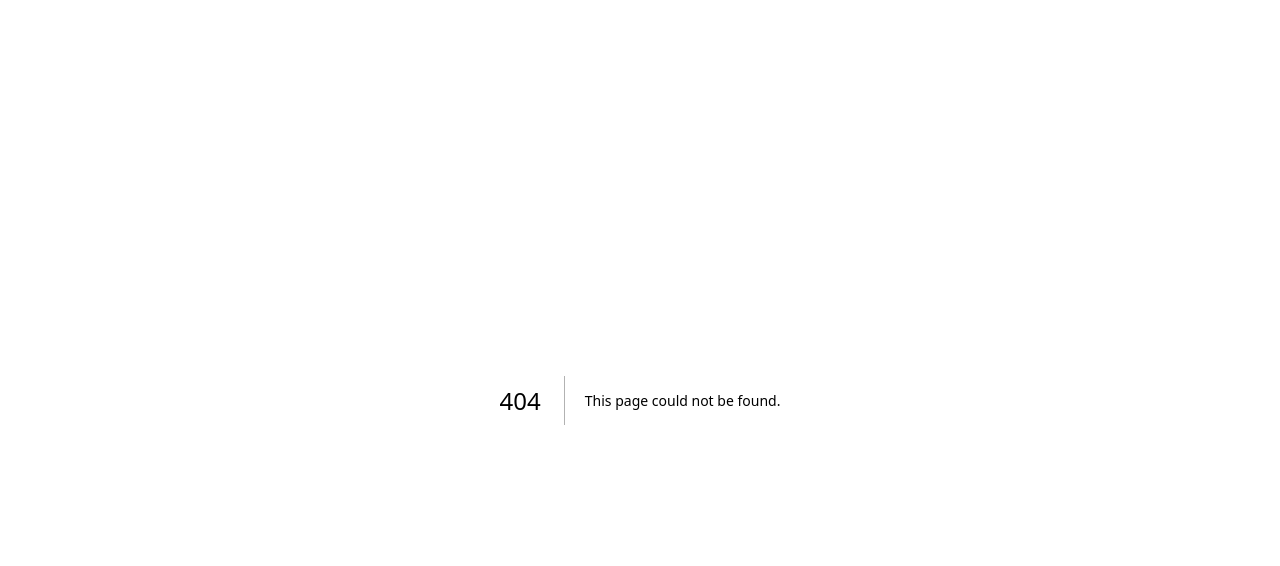
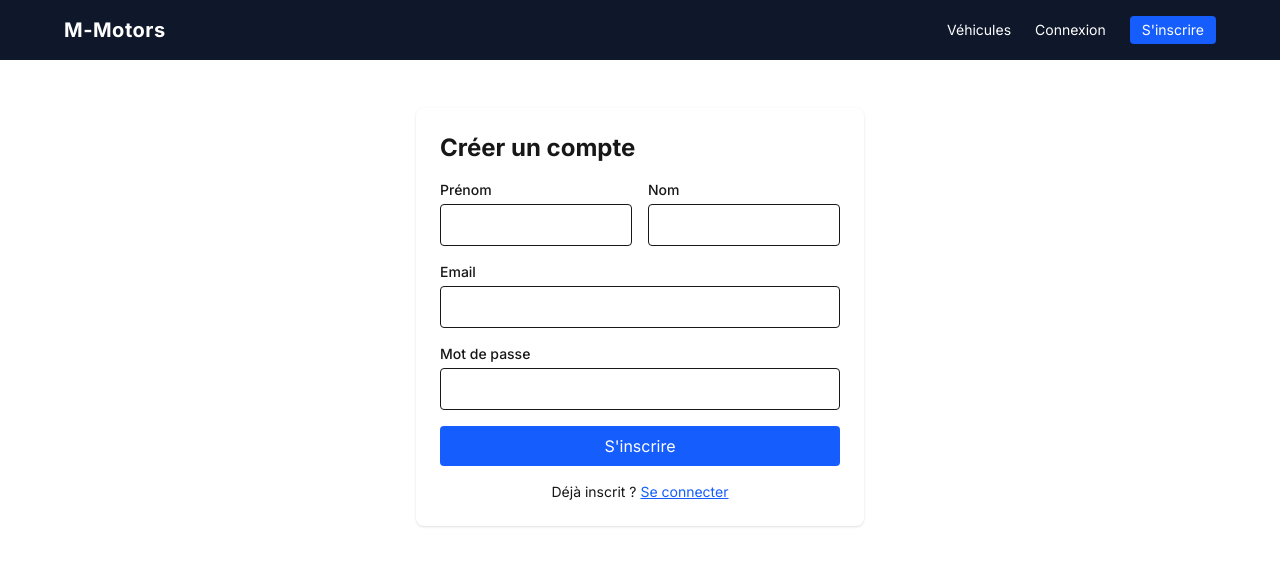
Before and after one commit to Zakaria-elb/m-motors-frontend, a Next.js app: page /register in a window 1280 px wide. Before the commit this address had no page. Shown: the top 566 px of the page. Built offline with nearby package versions, Linux system fonts and the light colour scheme; no server answers.

Commit message:
feat: layout, page accueil recherche, auth login/register + fix types

```diff
--- a/src/app/layout.tsx
+++ b/src/app/layout.tsx
@@ -1,33 +1,40 @@
-import type { Metadata } from "next";
-import { Geist, Geist_Mono } from "next/font/google";
-import "./globals.css";
+// ============================================
+// Ce fichier est le SQUELETTE de toute l'application.
+// Il s'affiche AUTOUR de chaque page.
+// ============================================
 
-const geistSans = Geist({
-  variable: "--font-geist-sans",
-  subsets: ["latin"],
-});
+import type { Metadata } from "next";   // Pour définir le titre de l'onglet navigateur
+import { Inter } from "next/font/google"; // Police d'écriture
+import "./globals.css";                  // Les styles Tailwind CSS de base
+import { AuthProvider } from "@/providers/auth-provider"; // Notre "mémoire" utilisateur
+import { Navbar } from "@/components/navbar";             // Notre barre de navigation
 
-const geistMono = Geist_Mono({
-  variable: "--font-geist-mono",
-  subsets: ["latin"],
-});
+// On charge la police Inter (Google Fonts optimisée par Next.js)
+const inter = Inter({ subsets: ["latin"] });
 
+// Le titre qui apparaît dans l'onglet du navigateur
 export const metadata: Metadata = {
-  title: "Create Next App",
-  description: "Generated by create next app",
+  title: "M-Motors - Achat & Location de véhicules",
+  description: "Trouvez votre prochain véhicule d'occasion chez M-Motors",
 };
 
 export default function RootLayout({
-  children,
+  children, // "children" = la page spécifique affichée (accueil, login, etc.)
 }: Readonly<{
   children: React.ReactNode;
 }>) {
   return (
-    <html
-      lang="en"
-      className={`${geistSans.variable} ${geistMono.variable} h-full antialiased`}
-    >
-      <body className="min-h-full flex flex-col">{children}</body>
-    </html>
+    // AuthProvider englobe TOUT pour que n'importe quelle page sache si tu es connecté
+    <AuthProvider>
+      <html lang="fr">
+        <body className={`${inter.className} bg-gray-50 min-h-screen`}>
+          {/* La Navbar est affichée sur TOUTES les pages */}
+          <Navbar />
+
+          {/* Ici s'insère la page spécifique (accueil, login, etc.) */}
+          <main>{children}</main>
+        </body>
+      </html>
+    </AuthProvider>
   );
 }
--- /dev/null
+++ b/src/app/login/page.tsx
@@ -0,0 +1,67 @@
+'use client';
+
+import { useState } from "react";
+import { useAuth } from "@/providers/auth-provider";
+import Link from "next/link";
+
+export default function LoginPage() {
+  const { login } = useAuth(); // On récupère la fonction login du contexte
+  const [error, setError] = useState(""); // Message d'erreur éventuel
+
+  async function handleSubmit(e: React.FormEvent<HTMLFormElement>) {
+    e.preventDefault(); // Empêche le navigateur de recharger la page (comportement par défaut des formulaires)
+
+    const formData = new FormData(e.currentTarget); // Récupère les valeurs des inputs
+    const email = formData.get("email") as string;
+    const password = formData.get("password") as string;
+
+    try {
+      await login(email, password); // Appel à l'API via notre AuthProvider
+      window.location.href = "/espace-client"; // Redirection vers l'espace client
+    } catch {
+      setError("Email ou mot de passe invalide");
+    }
+  }
+
+  return (
+    <div className="max-w-md mx-auto mt-12 p-6 bg-white rounded-lg shadow">
+      <h1 className="text-2xl font-bold mb-4">Connexion</h1>
+
+      {error && <p className="text-red-600 mb-4 text-sm">{error}</p>}
+
+      <form onSubmit={handleSubmit} className="space-y-4">
+        <div>
+          <label className="block text-sm font-medium mb-1">Email</label>
+          <input
+            name="email"
+            type="email"
+            required
+            className="w-full border rounded px-3 py-2 focus:outline-none focus:ring-2 focus:ring-blue-500"
+          />
+        </div>
+        <div>
+          <label className="block text-sm font-medium mb-1">Mot de passe</label>
+          <input
+            name="password"
+            type="password"
+            required
+            className="w-full border rounded px-3 py-2 focus:outline-none focus:ring-2 focus:ring-blue-500"
+          />
+        </div>
+        <button
+          type="submit"
+          className="w-full bg-slate-900 text-white py-2 rounded hover:bg-slate-800"
+        >
+          Se connecter
+        </button>
+      </form>
+
+      <p className="mt-4 text-sm text-center">
+        Pas encore de compte ?{" "}
+        <Link href="/register" className="text-blue-600 underline hover:text-blue-800">
+          S'inscrire
+        </Link>
+      </p>
+    </div>
+  );
+}
--- a/src/app/page.tsx
+++ b/src/app/page.tsx
@@ -1,65 +1,128 @@
-import Image from "next/image";
+// ============================================
+// PAGE D'ACCUEIL : Vitrine & Recherche de véhicules
+// 'use client' = cette page est interactive (hooks React autorisés)
+// ============================================
 
-export default function Home() {
+'use client';
+
+import { useEffect, useState } from "react"; // useState = stocker des données / useEffect = action au chargement
+import Link from "next/link";               // Link = navigation rapide sans rechargement de page
+import { api } from "@/lib/api-client";    // Notre "facteur" pour parler au backend
+import { Vehicle, VehicleType } from "@/types"; // Notre "dictionnaire" de données
+
+export default function HomePage() {
+  // --- ÉTAT (state) de la page ---
+  // "vehicles" = la liste des voitures affichées. Au départ : tableau vide [].
+  const [vehicles, setVehicles] = useState<Vehicle[]>([]);
+
+  // "filter" = le filtre actif (TOUS, ACHAT, LOCATION). Au départ : "ALL".
+  const [filter, setFilter] = useState<VehicleType | "ALL">("ALL");
+
+  // --- CHARGEMENT DES DONNÉES ---
+  // useEffect dit : "Exécute ce code UNE FOIS, au moment où le composant apparaît à l'écran"
+  useEffect(() => {
+    async function loadVehicles() {
+      try {
+        // Si le filtre est "ALL", on ne met pas de paramètre. Sinon on envoie ?type=ACHAT ou ?type=LOCATION
+        const params = filter === "ALL" ? undefined : { type: filter };
+        const data = await api.getVehicles(params);
+        setVehicles(data); // On stocke les voitures reçues dans notre state
+      } catch (error) {
+        console.error("Erreur chargement véhicules:", error);
+      }
+    }
+    loadVehicles();
+  }, [filter]); // Le [filter] signifie : "Re-lance ce code SI 'filter' change"
+
+  // Les 4 boutons de filtre
+  const filters: { key: VehicleType | "ALL"; label: string }[] = [
+    { key: "ALL", label: "Tous" },
+    { key: "ACHAT", label: "Achat" },
+    { key: "LOCATION", label: "Location" },
+    { key: "LES_DEUX", label: "Achat / Location" },
+  ];
+
   return (
-    <div className="flex flex-col flex-1 items-center justify-center bg-zinc-50 font-sans dark:bg-black">
-      <main className="flex flex-1 w-full max-w-3xl flex-col items-center justify-between py-32 px-16 bg-white dark:bg-black sm:items-start">
-        <Image
-          className="dark:invert"
-          src="/next.svg"
-          alt="Next.js logo"
-          width={100}
-          height={20}
-          priority
-        />
-        <div className="flex flex-col items-center gap-6 text-center sm:items-start sm:text-left">
-          <h1 className="max-w-xs text-3xl font-semibold leading-10 tracking-tight text-black dark:text-zinc-50">
-            To get started, edit the page.tsx file.
-          </h1>
-          <p className="max-w-md text-lg leading-8 text-zinc-600 dark:text-zinc-400">
-            Looking for a starting point or more instructions? Head over to{" "}
-            <a
-              href="https://vercel.com/templates?framework=next.js&utm_source=create-next-app&utm_medium=appdir-template-tw&utm_campaign=create-next-app"
-              className="font-medium text-zinc-950 dark:text-zinc-50"
-            >
-              Templates
-            </a>{" "}
-            or the{" "}
-            <a
-              href="https://nextjs.org/learn?utm_source=create-next-app&utm_medium=appdir-template-tw&utm_campaign=create-next-app"
-              className="font-medium text-zinc-950 dark:text-zinc-50"
-            >
-              Learning
-            </a>{" "}
-            center.
-          </p>
-        </div>
-        <div className="flex flex-col gap-4 text-base font-medium sm:flex-row">
-          <a
-            className="flex h-12 w-full items-center justify-center gap-2 rounded-full bg-foreground px-5 text-background transition-colors hover:bg-[#383838] dark:hover:bg-[#ccc] md:w-[158px]"
-            href="https://vercel.com/new?utm_source=create-next-app&utm_medium=appdir-template-tw&utm_campaign=create-next-app"
-            target="_blank"
-            rel="noopener noreferrer"
+    <div className="max-w-6xl mx-auto p-6">
+      {/* Titre */}
+      <h1 className="text-3xl font-bold mb-2">Nos véhicules d'occasion</h1>
+      <p className="text-gray-600 mb-6">
+        Trouvez votre prochain véhicule, à acheter ou à louer en LLD.
+      </p>
+
+      {/* BARRE DE FILTRES */}
+      <div className="flex gap-2 mb-8">
+        {filters.map((f) => (
+          <button
+            key={f.key}
+            onClick={() => setFilter(f.key)} // Au clic, on change le filtre → useEffect se déclenche
+            className={`px-4 py-2 rounded-full text-sm font-medium border transition ${
+              filter === f.key
+                ? "bg-slate-900 text-white border-slate-900" // Style actif (sélectionné)
+                : "bg-white text-slate-700 hover:bg-gray-100" // Style inactif
+            }`}
           >
-            <Image
-              className="dark:invert"
-              src="/vercel.svg"
-              alt="Vercel logomark"
-              width={16}
-              height={16}
+            {f.label}
+          </button>
+        ))}
+      </div>
+
+      {/* GRILLE DE VÉHICULES */}
+      <div className="grid grid-cols-1 sm:grid-cols-2 lg:grid-cols-3 gap-6">
+        {vehicles.map((v) => (
+          <div
+            key={v.id}
+            className="bg-white rounded-xl shadow-sm border overflow-hidden hover:shadow-md transition"
+          >
+            {/* Image (on prend la première, ou un placeholder si absente) */}
+            <img
+              src={v.imageUrls[0] || "/car-placeholder.jpg"}
+              alt={`${v.brand} ${v.model}`}
+              className="w-full h-48 object-cover"
             />
-            Deploy Now
-          </a>
-          <a
-            className="flex h-12 w-full items-center justify-center rounded-full border border-solid border-black/[.08] px-5 transition-colors hover:border-transparent hover:bg-black/[.04] dark:border-white/[.145] dark:hover:bg-[#1a1a1a] md:w-[158px]"
-            href="https://nextjs.org/docs?utm_source=create-next-app&utm_medium=appdir-template-tw&utm_campaign=create-next-app"
-            target="_blank"
-            rel="noopener noreferrer"
-          >
-            Documentation
-          </a>
-        </div>
-      </main>
+
+            <div className="p-4">
+              <div className="flex justify-between items-start mb-2">
+                <h2 className="text-lg font-bold">{v.brand} {v.model}</h2>
+                <span className="text-xs px-2 py-1 rounded bg-gray-100 text-gray-700">
+                  {v.year}
+                </span>
+              </div>
+
+              <p className="text-gray-500 text-sm mb-3">
+                {v.mileage.toLocaleString()} km
+              </p>
+
+              {/* Prix ou Loyer */}
+              <div className="mb-4">
+                {v.price && (
+                  <p className="text-xl font-bold text-blue-700">
+                    {v.price.toLocaleString()} €
+                  </p>
+                )}
+                {v.monthlyPrice && (
+                  <p className="text-xl font-bold text-green-700">
+                    {v.monthlyPrice} €/mois
+                  </p>
+                )}
+              </div>
+
+              {/* Bouton vers la fiche détaillée */}
+              <Link
+                href={`/vehicules/${v.id}`}
+                className="block text-center bg-slate-900 text-white py-2 rounded-lg hover:bg-slate-800"
+              >
+                Voir la fiche
+              </Link>
+            </div>
+          </div>
+        ))}
+      </div>
+
+      {/* Message si aucun véhicule */}
+      {vehicles.length === 0 && (
+        <p className="text-center text-gray-500 mt-10">Aucun véhicule disponible pour le moment.</p>
+      )}
     </div>
   );
 }
--- /dev/null
+++ b/src/app/register/page.tsx
@@ -0,0 +1,69 @@
+'use client';
+
+import { useState } from "react";
+import { api } from "@/lib/api-client";
+import Link from "next/link";
+import { useRouter } from "next/navigation"; // useRouter permet de naviguer proprement en SPA
+
+export default function RegisterPage() {
+  const router = useRouter();
+  const [error, setError] = useState("");
+
+  async function handleSubmit(e: React.FormEvent<HTMLFormElement>) {
+    e.preventDefault();
+    const formData = new FormData(e.currentTarget);
+
+    try {
+      await api.register({
+        email: formData.get("email") as string,
+        password: formData.get("password") as string,
+        firstName: formData.get("firstName") as string,
+        lastName: formData.get("lastName") as string,
+      });
+
+      // Inscription réussie : on redirige vers la page de login
+      router.push("/login");
+    } catch (err: any) {
+      setError(err.message || "Erreur lors de l'inscription");
+    }
+  }
+
+  return (
+    <div className="max-w-md mx-auto mt-12 p-6 bg-white rounded-lg shadow">
+      <h1 className="text-2xl font-bold mb-4">Créer un compte</h1>
+
+      {error && <p className="text-red-600 mb-4 text-sm">{error}</p>}
+
+      <form onSubmit={handleSubmit} className="space-y-4">
+        <div className="grid grid-cols-2 gap-4">
+          <div>
+            <label className="block text-sm font-medium mb-1">Prénom</label>
+            <input name="firstName" required className="w-full border rounded px-3 py-2" />
+          </div>
+          <div>
+            <label className="block text-sm font-medium mb-1">Nom</label>
+            <input name="lastName" required className="w-full border rounded px-3 py-2" />
+          </div>
+        </div>
+        <div>
+          <label className="block text-sm font-medium mb-1">Email</label>
+          <input name="email" type="email" required className="w-full border rounded px-3 py-2" />
+        </div>
+        <div>
+          <label className="block text-sm font-medium mb-1">Mot de passe</label>
+          <input name="password" type="password" minLength={6} required className="w-full border rounded px-3 py-2" />
+        </div>
+        <button type="submit" className="w-full bg-blue-600 text-white py-2 rounded hover:bg-blue-500">
+          S'inscrire
+        </button>
+      </form>
+
+      <p className="mt-4 text-sm text-center">
+        Déjà inscrit ?{" "}
+        <Link href="/login" className="text-blue-600 underline hover:text-blue-800">
+          Se connecter
+        </Link>
+      </p>
+    </div>
+  );
+}
--- a/src/lib/api-client.ts
+++ b/src/lib/api-client.ts
@@ -1,4 +1,5 @@
 const API_URL = process.env.NEXT_PUBLIC_API_URL || 'http://localhost:3001';
+import { Vehicle, VehicleType, DossierType, DossierStatus } from '@/types';
 
 class ApiClient {
   private token: string | null = null;
```
